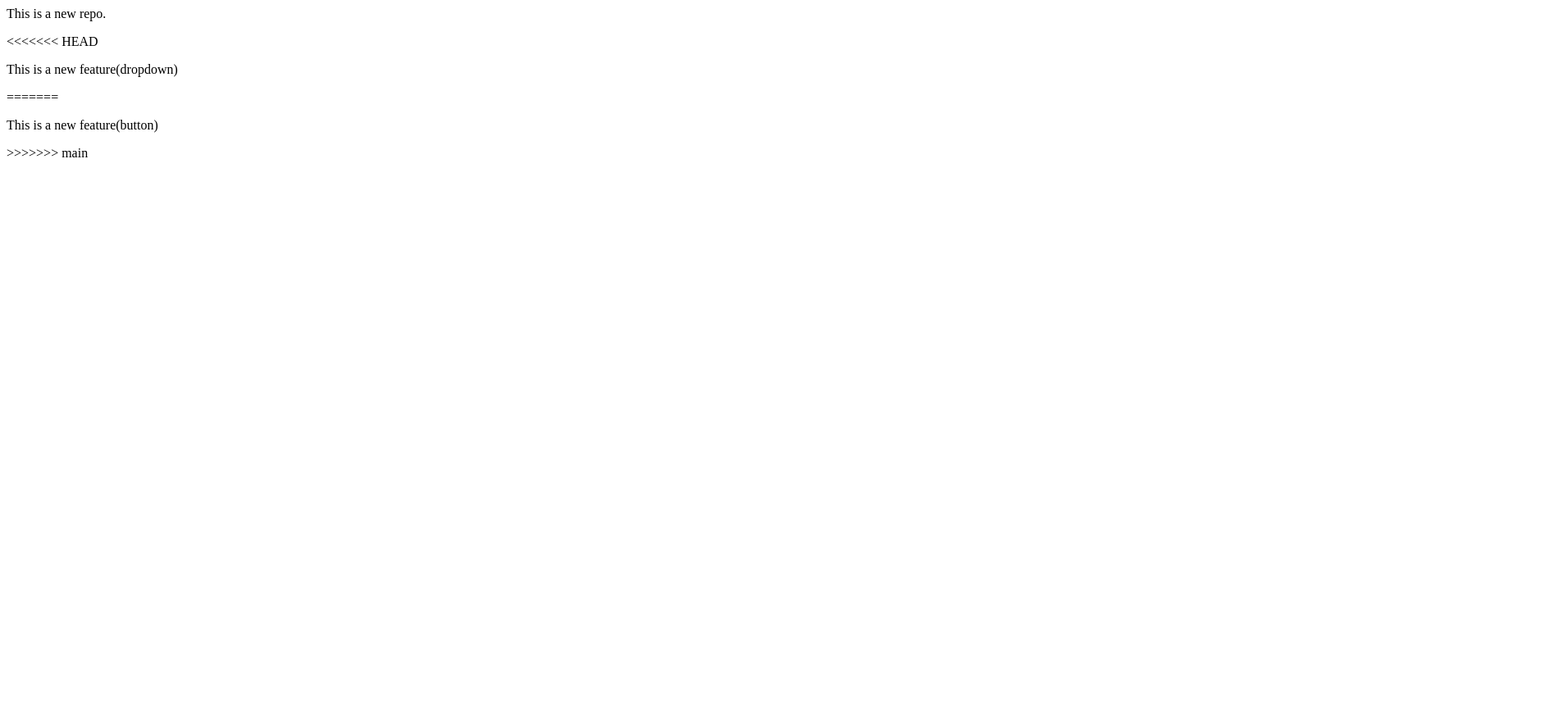
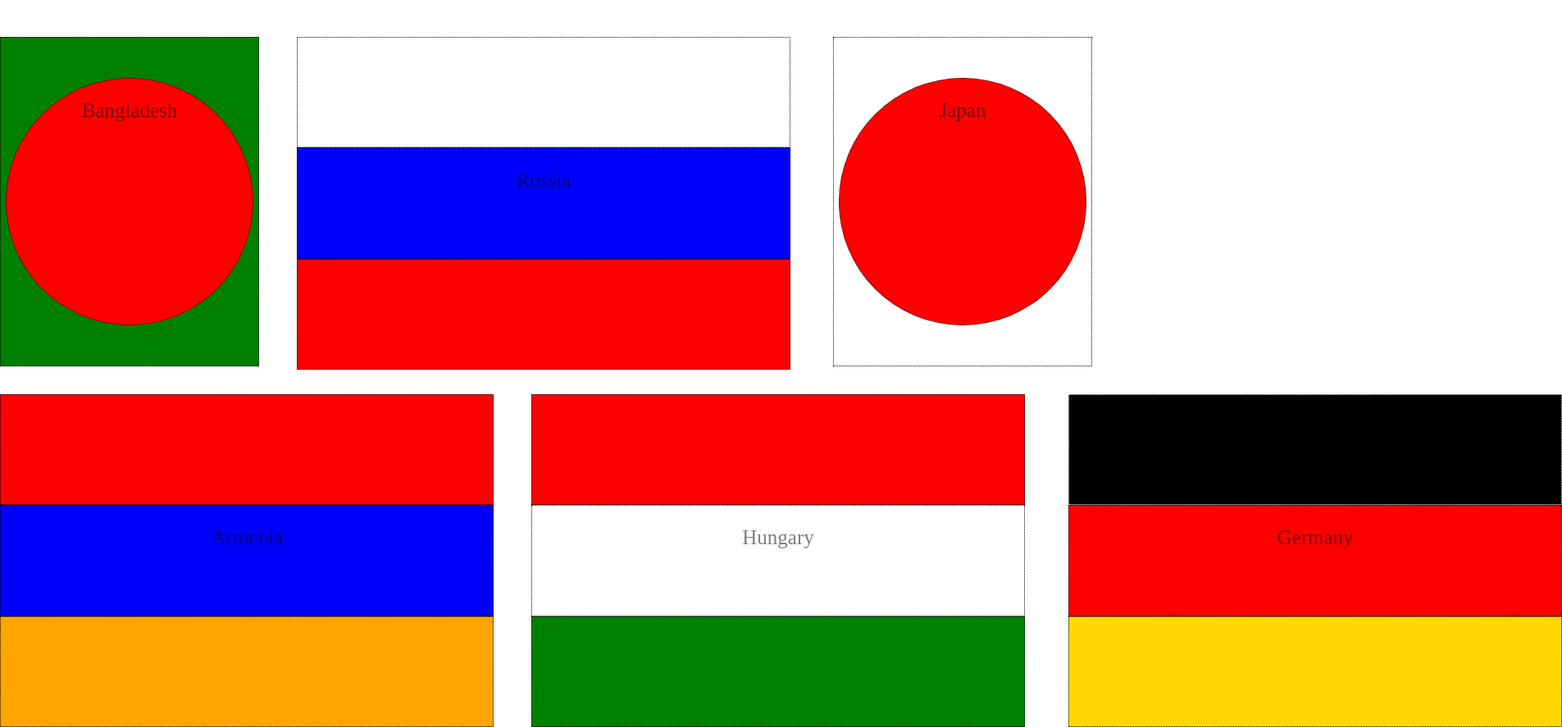
Before and after one commit to sameul-islam/sameulislam222, a plain HTML site: page index.html in a window 1280 px wide. Shown: the whole page at 82% size, 1905 px wide, since content can reach past the window. Before the commit the page ends 800 px from the top, so only its background shows below. Drawn offline with Linux system fonts and the light colour scheme.

Commit message:
6 Flags index.html

```diff
--- a/index.html
+++ b/index.html
@@ -1,6 +1,55 @@
-<p>This is a new repo.</p>
-<<<<<<< HEAD
-<p>This is a new feature(dropdown) </p>
-=======
-<p>This is a new feature(button)</p>
->>>>>>> main
+<!DOCTYPE html>
+<html lang="en">
+<head>
+    <meta charset="UTF-8">
+    <meta http-equiv="X-UA-Compatible" content="ie=edge">
+    <meta name="viewport" content="width=device-width, initial-scale=1.0">
+    <link rel="stylesheet" href="style.css">
+    <title>Document</title>
+</head>
+ <body>
+
+    <div class="aa">
+
+ <div class="ss">
+    <div class="dd"><p>Bangladesh</p></div>
+ </div>
+
+ <div class="bos">
+    <div class="sb"></div>
+    <div class="nd"><p>Russia</p></div>
+    <div class="rd"></div>
+ </div>
+
+ <div class="sss">
+    <div class="ddd"><p>Japan</p></div>
+ </div>
+
+ </div>
+<br><br>
+
+<div class="con">
+
+  <div class="box">
+    <div class="sx"></div>
+    <div class="nf"><p>Armenia</p></div>
+    <div class="rg"></div>
+ </div>
+
+  <div class="bof">
+    <div class="st"></div>
+    <div class="nk"><p>Hungary</p></div>
+    <div class="rh"></div>
+ </div>
+
+  <div class="bom">
+    <div class="sj"></div>
+    <div class="nl"><p>Germany</p></div>
+    <div class="rk"></div>
+ </div>
+
+
+ </div>
+
+</body>
+</html>
```
